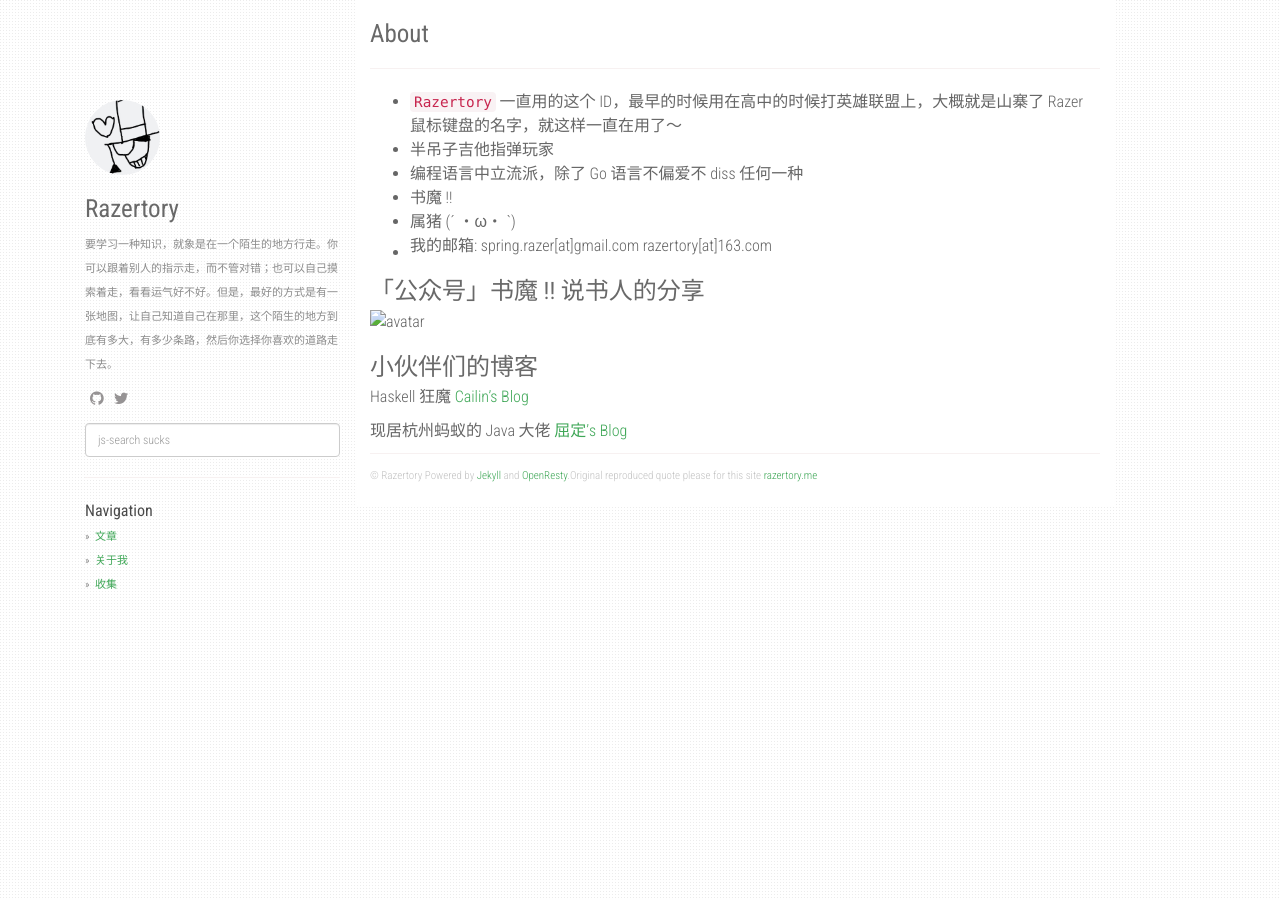
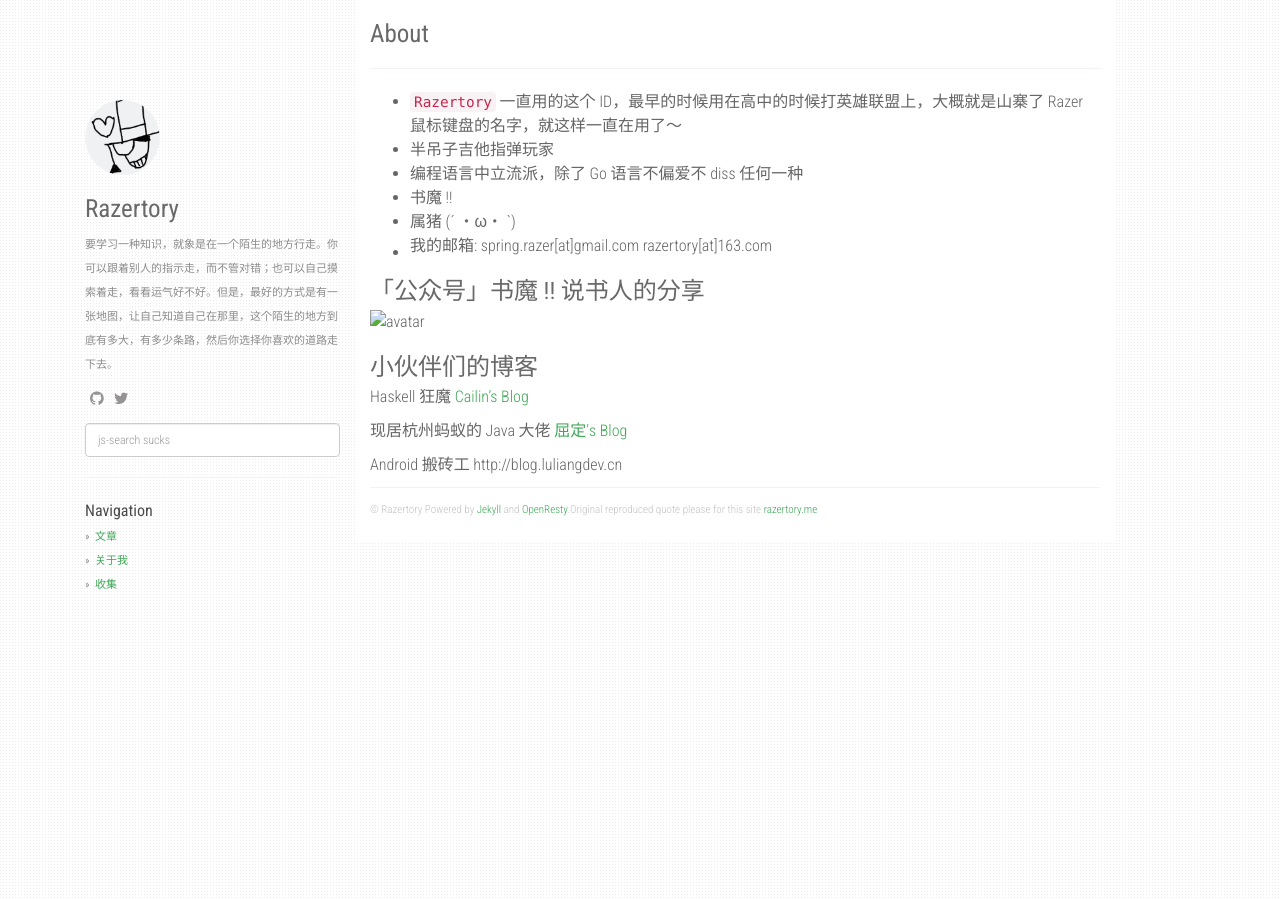
Before and after one commit to razertory/razertory.github.io, a Jekyll site: the page built from about.md, in a window 1280 px wide. Built offline with Jekyll 4.4.1, drawn with Linux system fonts in a browser that asks for light colours; nearby versions of some CDN libraries.

Commit message:
Update about.md

```diff
--- a/about.md
+++ b/about.md
@@ -19,3 +19,5 @@ permalink: /about/
 Haskell 狂魔 [Cailin's Blog](https://oshmkufa2010.github.io/)
 
 现居杭州蚂蚁的 Java 大佬 [屈定's Blog](https://mrdear.cn/)
+
+Android 搬砖工 http://blog.luliangdev.cn
```
